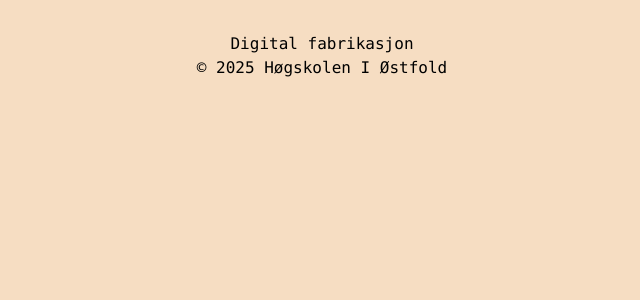
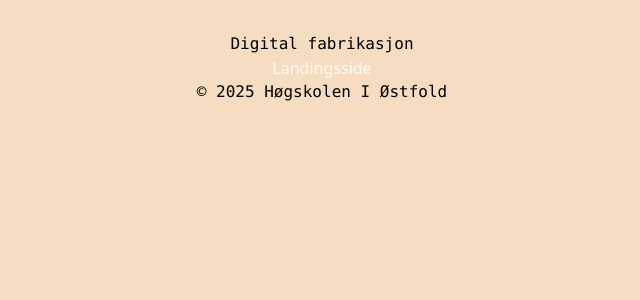
Before and after one commit to Mariannesm/Digital-fabrikasjon-plattform, a React (Vite) app: page /meny in a window 1280 px wide. Shown: the top 300 px of the page, without its empty margins (318-958 px from the left). Built offline with nearby package versions, Linux system fonts and the light colour scheme.

Commit message:
Linket til ny side

```diff
--- a/src/App.jsx
+++ b/src/App.jsx
@@ -2,6 +2,7 @@
 import { BrowserRouter as Router, Routes, Route } from 'react-router-dom';
 import Layout from './layout';
 import LandingPage from './pages/landingpage/landingpage';
+import StartSide from './pages/startside/StartSide';
 
 function App() {
   return (
@@ -9,6 +10,7 @@
       <Layout>
         <Routes>
           <Route path="/" element={<LandingPage />} />
+          <Route path='/meny' element={<StartSide />} />
           {/* <Route path="/about" element={<AboutPage />} /> */}
           {/* Legg til flere ruter her */}
         </Routes>
--- a/src/pages/Startside/StartSide.jsx
+++ b/src/pages/Startside/StartSide.jsx
@@ -0,0 +1,12 @@
+import { useState } from 'react'
+import './startside.css'
+
+function LandingPage() {
+  return (
+    <>
+    <h1>Landingsside</h1>
+    </>
+  )
+}
+
+export default LandingPage
--- a/src/pages/landingpage/LandingPage.jsx
+++ b/src/pages/landingpage/LandingPage.jsx
@@ -1,6 +1,7 @@
 import { useState } from 'react'
 import './landingpage.css'
-import { Route, Routes } from "react-router-dom";
+import { Link, Route, Routes, useNavigate} from "react-router-dom";
+
 
 function LandingPage() {
   return (
@@ -14,8 +15,8 @@
         <option>OsloMet</option>
       </select>
     </div>
-    <button className="w-64 px-5 py-3 rounded-lg bg-[#E69138] text-[#663500] text-xl font-bold shadow-ml focus:outline-none focus:ring-2 focus:ring-orange-400 mt-10 hover:bg-orange-400">
-      Gå videre
+    <button onClick={useNavigate('/meny')} className="w-64 px-5 py-3 rounded-lg bg-[#E69138] text-[#663500] text-xl font-bold shadow-ml focus:outline-none focus:ring-2 focus:ring-orange-400 mt-10 hover:bg-orange-400">
+        Gå videre
     </button>
   </div>
     </>
```
